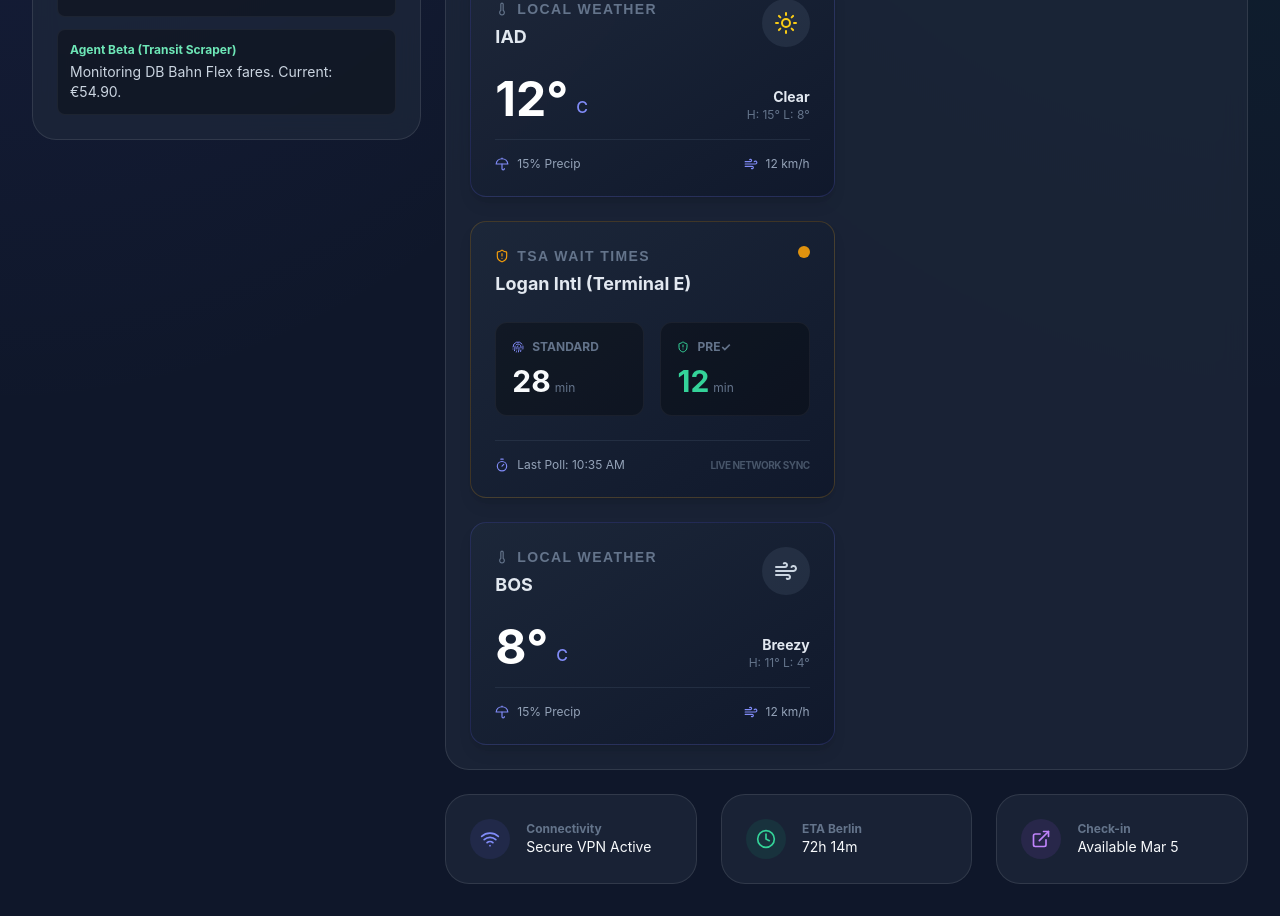
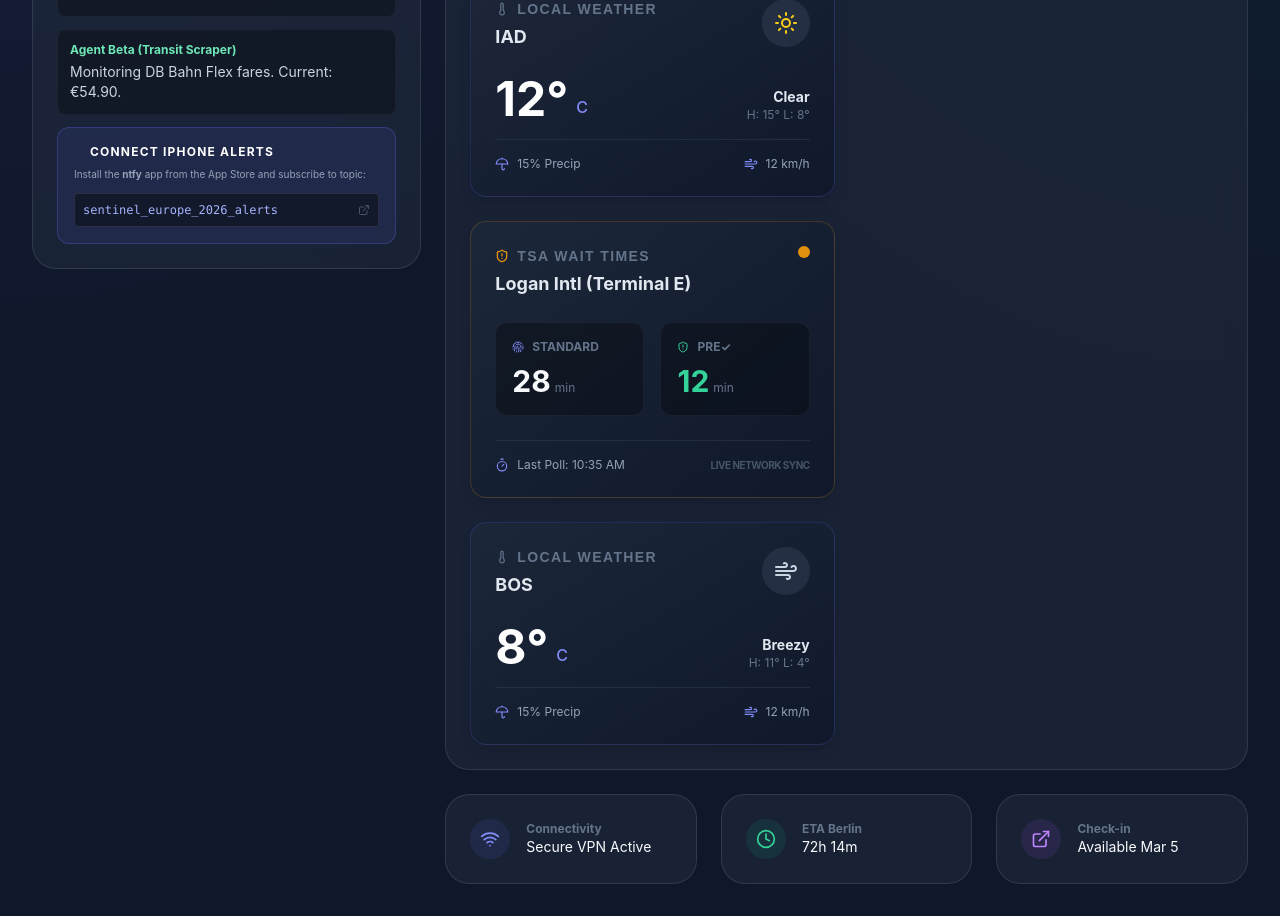
Before and after one commit to PresenceResearch/Europe-2026, a React (Vite) app: page / in a window 1280 px wide. Shown: the part 800-1716 px from the top of the page. Built offline with nearby package versions, Linux system fonts and the light colour scheme.

Commit message:
Integrated Push Alerts via ntfy.sh for Agents Alpha and Beta

```diff
--- a/src/App.jsx
+++ b/src/App.jsx
@@ -286,6 +286,19 @@ const App = () => {
                                 <p className="text-xs text-emerald-300 font-bold mb-1">Agent Beta (Transit Scraper)</p>
                                 <p className="text-sm text-slate-300">Monitoring DB Bahn Flex fares. Current: €54.90.</p>
                             </div>
+                            <div className="p-4 rounded-xl bg-indigo-500/10 border border-indigo-500/30 mt-4">
+                                <div className="flex items-center gap-2 mb-2">
+                                    <div className="w-2 h-2 rounded-full bg-indigo-400 animate-ping" />
+                                    <p className="text-xs font-bold text-white uppercase tracking-widest">Connect iPhone Alerts</p>
+                                </div>
+                                <p className="text-[10px] text-slate-400 mb-3 leading-tight">
+                                    Install the <strong>ntfy</strong> app from the App Store and subscribe to topic:
+                                </p>
+                                <div className="bg-black/40 p-2 rounded border border-white/10 flex items-center justify-between group/code">
+                                    <code className="text-xs text-indigo-300 font-mono">sentinel_europe_2026_alerts</code>
+                                    <ExternalLink size={12} className="text-slate-600 group-hover/code:text-indigo-400 transition-colors" />
+                                </div>
+                            </div>
                         </div>
                     </div>
                 </div>
```
Also changed, not shown: agents/flight_sentinel.js (+13 -0 lines), agents/transit_scraper.js (+17 -0 lines).
